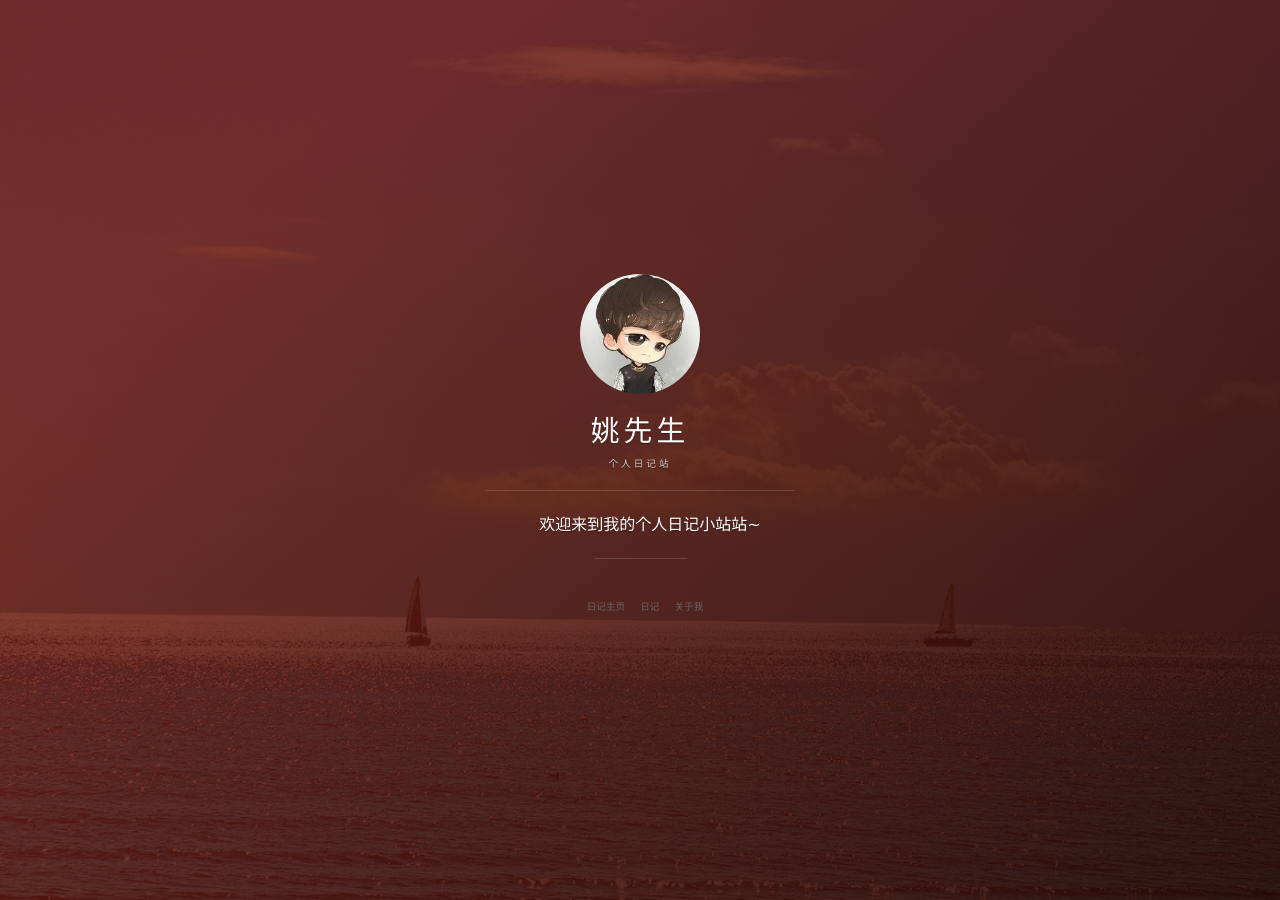
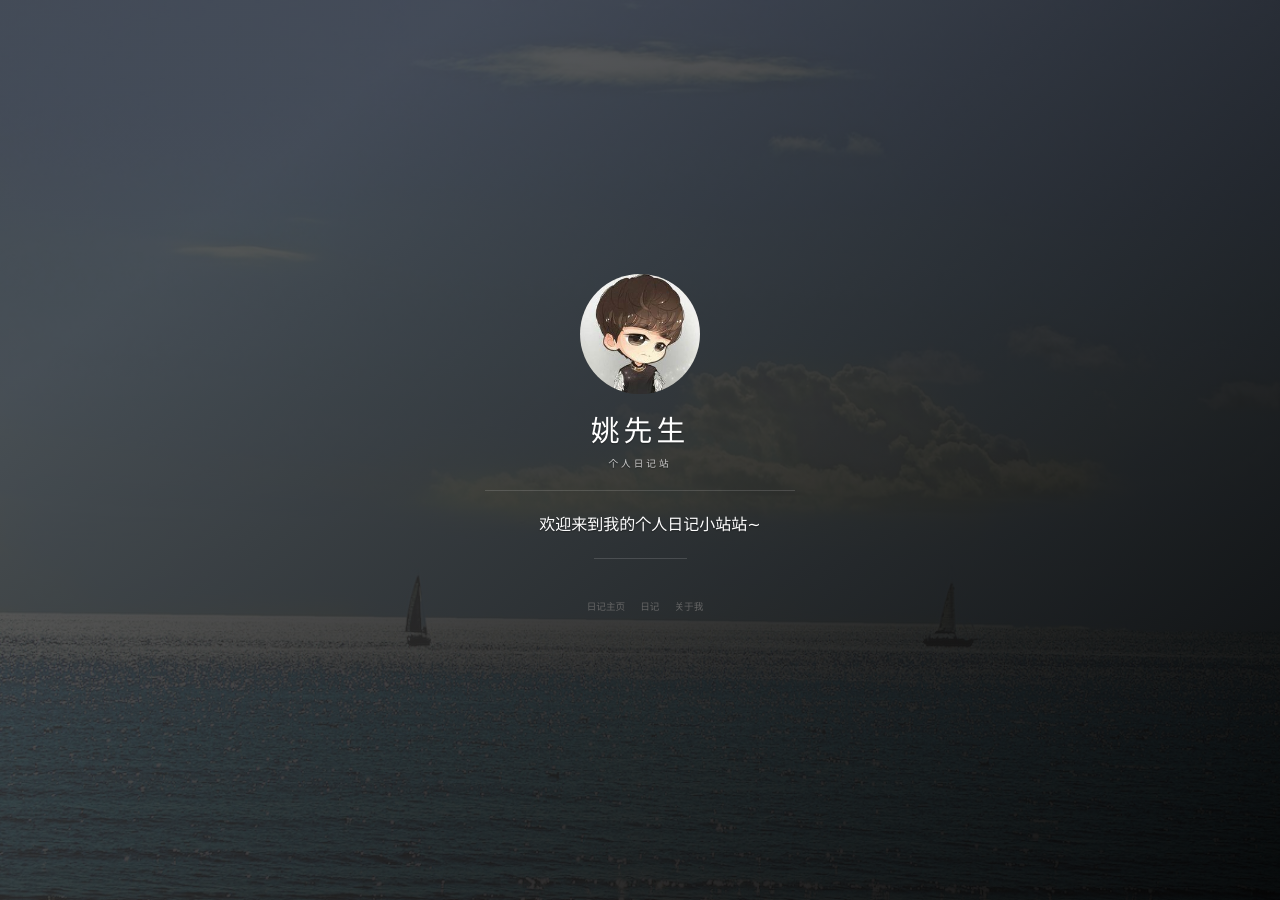
Before and after one commit to Killer-Yao/blog.github.io, a Jekyll site: the page built from index.html, in a window 1280 px wide. Built offline with Jekyll 4.4.1, drawn with Linux system fonts in a browser that asks for light colours; nearby versions of some CDN libraries; the list of posts is cut into pages by our own code; comment, search, counter and statistics services are not loaded; grey boxes are pictures that could not be loaded.

Commit message:
Update _config.yml

```diff
--- a/_config.yml
+++ b/_config.yml
@@ -50,7 +50,7 @@ permalink: /:year/:month/:title/
 highlighter: rouge
 textColor: #f06000
 # supported colors: blue, green, purple, red, orange or slate. If you need clear, leave it empty.
-cover_color: red
+cover_color: clear
 
 # The blog button should not be removed.
 blog_button:
```
